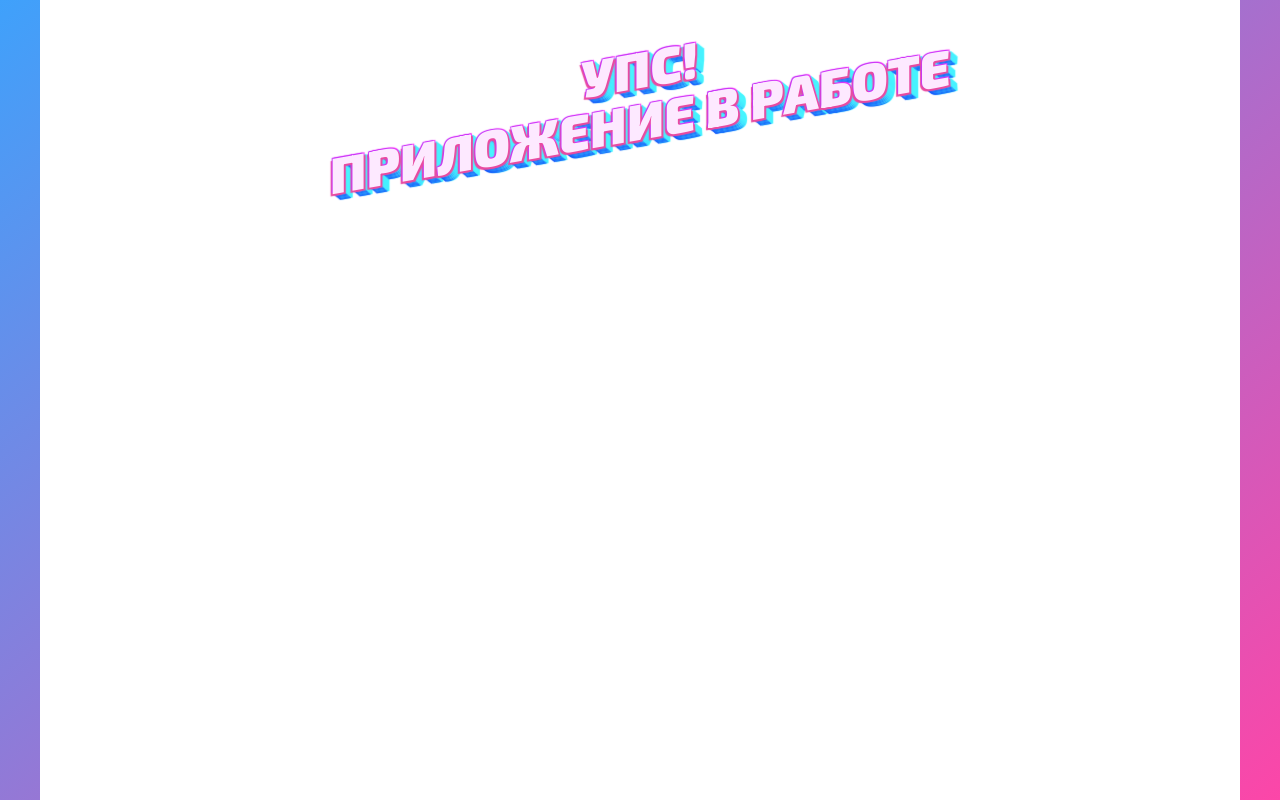
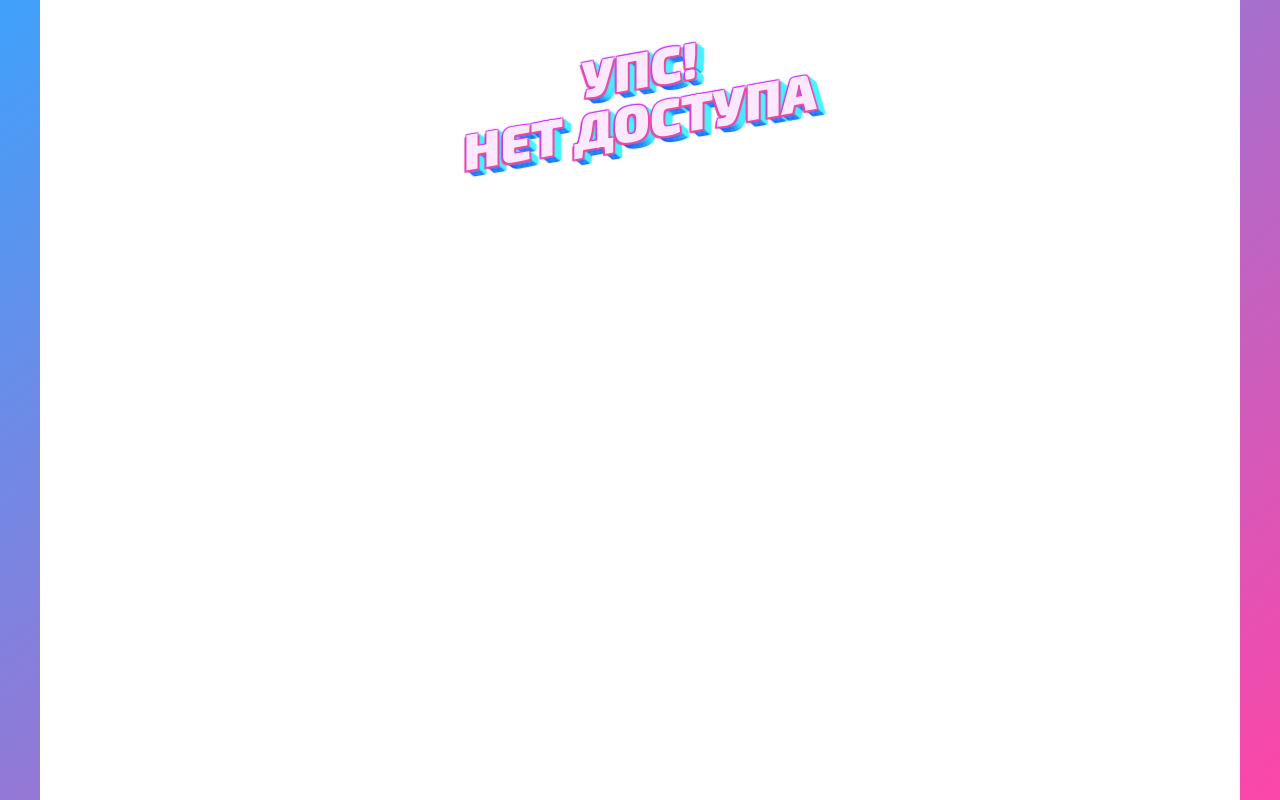
Before and after one commit to thesadriger/SkushalSnus, a React (Vite) app: page / in a window 1280 px wide. Built offline with nearby package versions, Linux system fonts and the light colour scheme.

Commit message:
Update Oops.jsx

```diff
--- a/src/Components/Titles/Oops.jsx
+++ b/src/Components/Titles/Oops.jsx
@@ -7,7 +7,7 @@ export default function Oops() {
             <div className="title-wrapper">
                 <h1 className="sweet-title">
                     <span data-text="Упс!">Упс!</span>
-                    <span data-text="Приложение в работе">Приложение в работе</span>
+                    <span data-text="Нет доступа">Нет доступа</span>
                 </h1>
             </div>
         </section>
```
